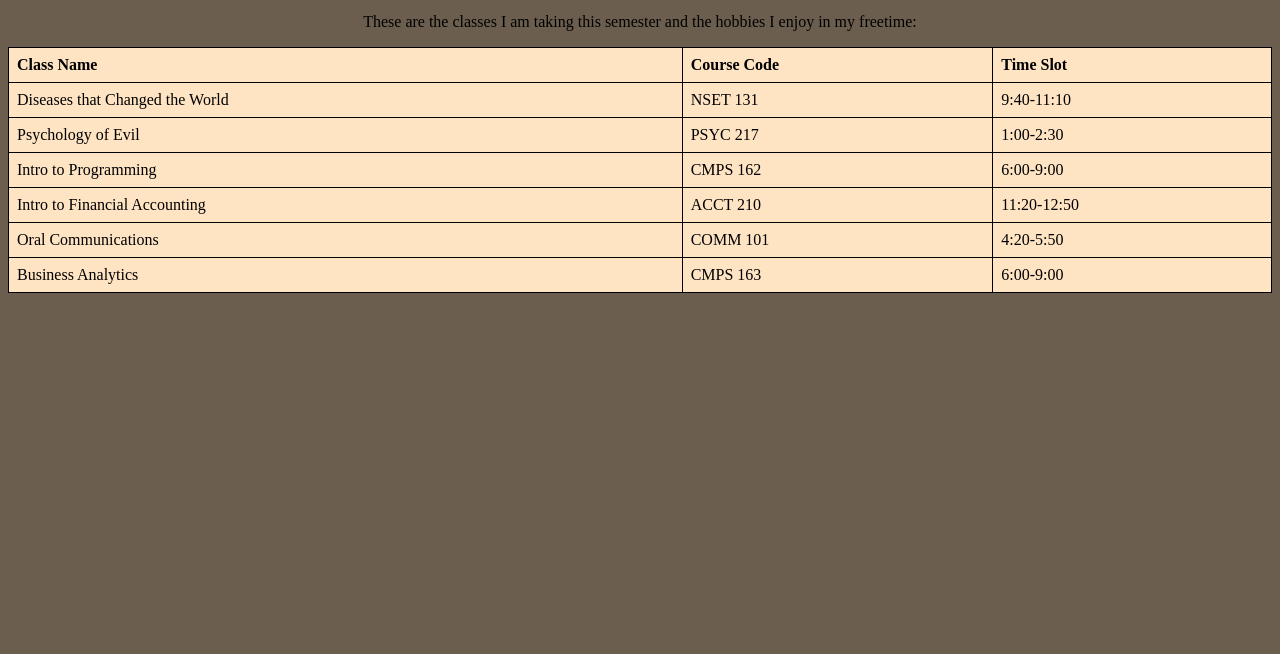
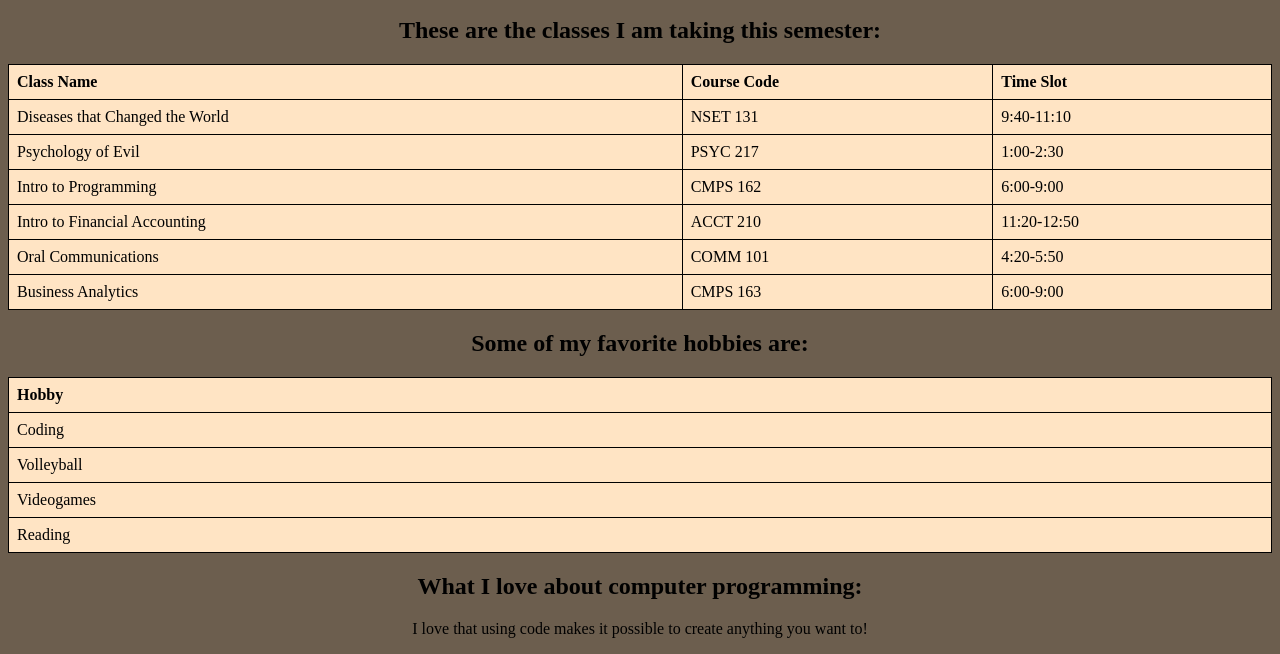
Before and after one commit to djyeakle/CMPS162_Spring2024, a plain HTML site: page Module2/index.html in a window 1280 px wide. Shown: the part 434-1088 px from the top of the page. Before the commit the page ends 800 px from the top, so only its background shows below. Drawn offline with Linux system fonts and the light colour scheme.

Commit message:
Final code for website

```diff
--- a/Module2/index.html
+++ b/Module2/index.html
@@ -24,7 +24,7 @@
         <h2>Welcome to my Website!</h2>
         <br/>
         <img src="./Images/jordan_3delaney.heic" height="300" width="450">
-        <p>These are the classes I am taking this semester and the hobbies I enjoy in my freetime:</p>
+        <h2>These are the classes I am taking this semester:</h2>
         <table>
             <tr>
                 <th>Class Name</th>
@@ -62,6 +62,26 @@
                 <td>6:00-9:00</td>
             </tr>
         </table>
+        <h2>Some of my favorite hobbies are:</h2>
+        <table>
+            <tr>
+                <th>Hobby</th>
+            </tr>
+            <tr>
+                <td>Coding</td>
+            </tr>
+            <tr>
+                <td>Volleyball</td>
+            </tr>
+            <tr>
+                <td>Videogames</td>
+            </tr>
+            <tr>
+                <td>Reading</td>
+            </tr>
+        </table>
+        <h2>What I love about computer programming:</h2>
+        <p>I love that using code makes it possible to create anything you want to!</p>
     </body>
 </center>
 </html>
```
